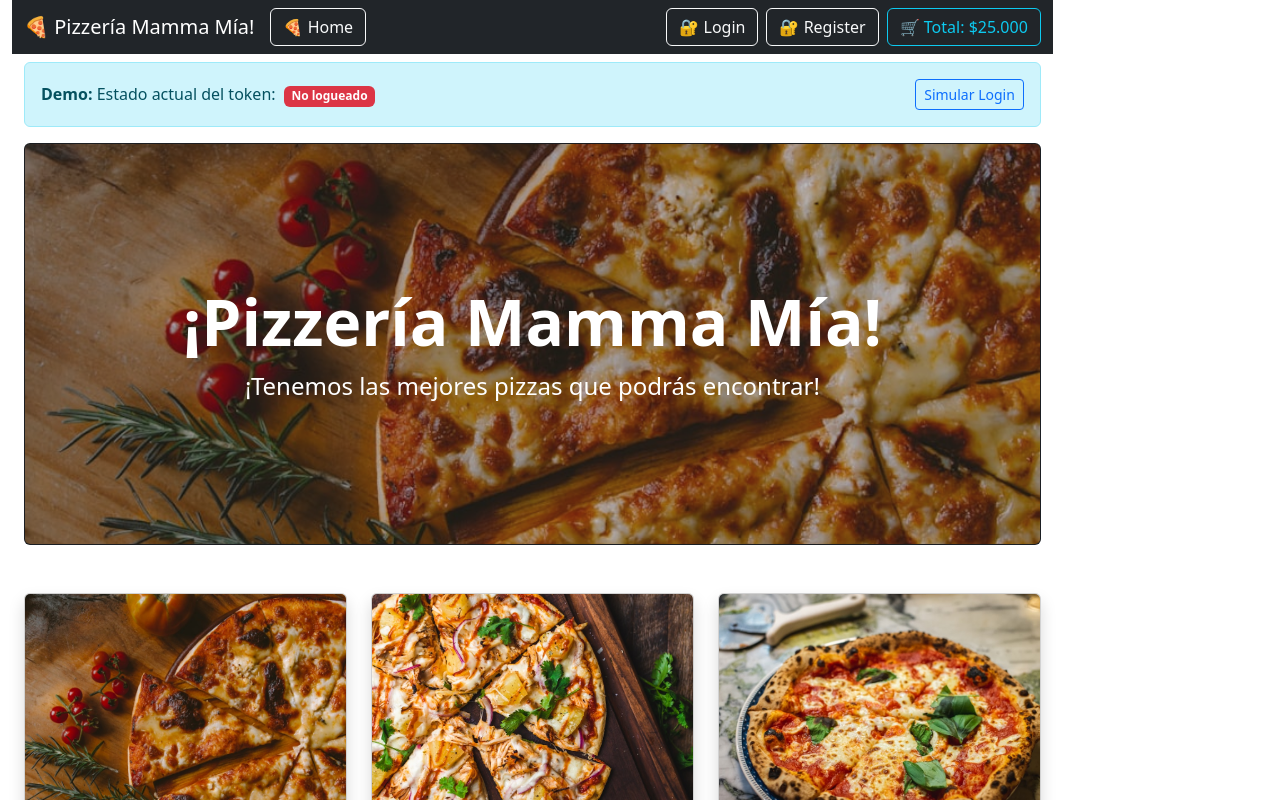
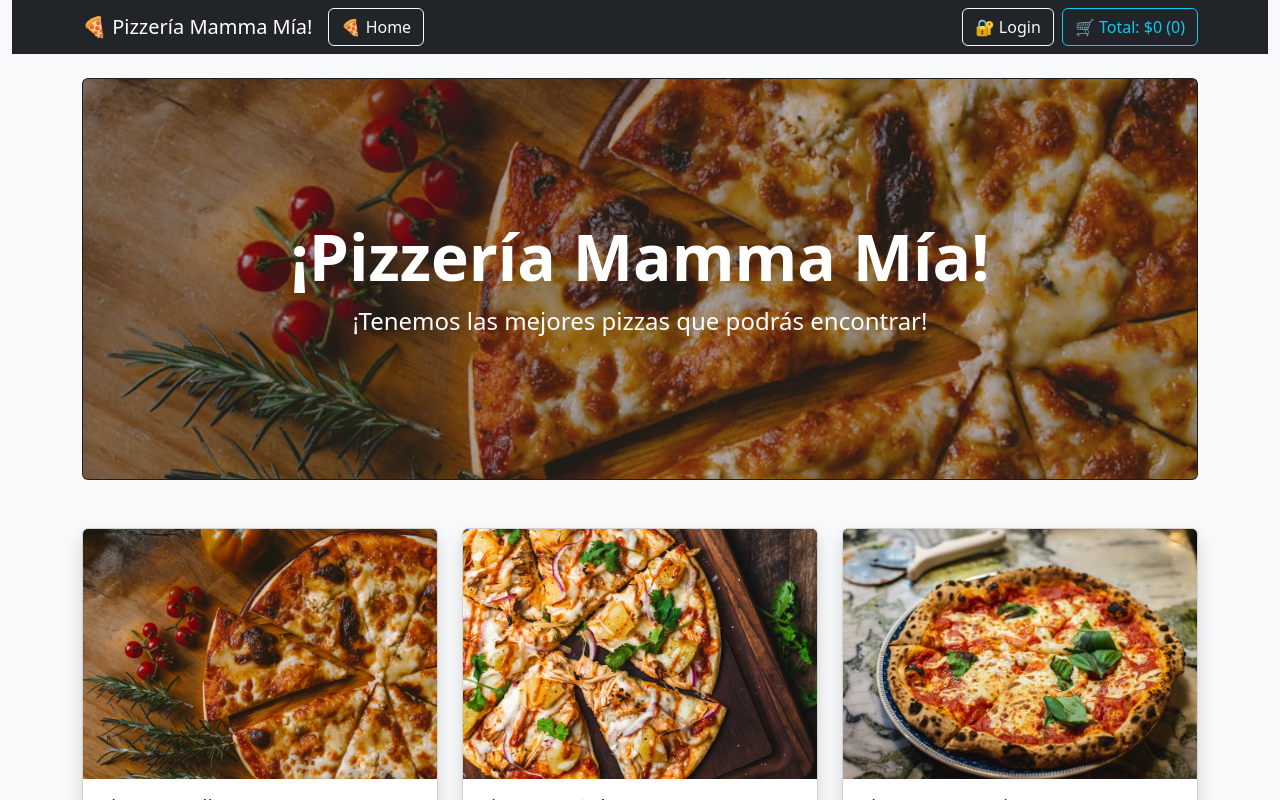
Before and after one commit to juliMAB/Hito-1---Pizzeria-Mamma-Mia, a React (Vite) app: page / in a window 1280 px wide. Shown: the top 800 px of the page. Built offline with nearby package versions, Linux system fonts and the light colour scheme.

Commit message:
feat: carrito funcional, datos de pizzas y limpieza del proyecto

```diff
--- a/src/App.css
+++ /dev/null
@@ -1,42 +0,0 @@
-#root {
-  max-width: 1280px;
-  margin: 0 auto;
-  padding: 2rem;
-  text-align: center;
-}
-
-.logo {
-  height: 6em;
-  padding: 1.5em;
-  will-change: filter;
-  transition: filter 300ms;
-}
-.logo:hover {
-  filter: drop-shadow(0 0 2em #646cffaa);
-}
-.logo.react:hover {
-  filter: drop-shadow(0 0 2em #61dafbaa);
-}
-
-@keyframes logo-spin {
-  from {
-    transform: rotate(0deg);
-  }
-  to {
-    transform: rotate(360deg);
-  }
-}
-
-@media (prefers-reduced-motion: no-preference) {
-  a:nth-of-type(2) .logo {
-    animation: logo-spin infinite 20s linear;
-  }
-}
-
-.card {
-  padding: 2em;
-}
-
-.read-the-docs {
-  color: #888;
-}
--- a/src/App.jsx
+++ b/src/App.jsx
@@ -1,10 +1,23 @@
+import { useState } from 'react'
 import { Navbar, Home, Footer } from './components'
 
 function App() {
+  const [cart, setCart] = useState([])
+
+  const addToCart = (pizza) => {
+    setCart([...cart, pizza])
+  }
+
+  const clearCart = () => {
+    setCart([])
+  }
+
+  const total = cart.reduce((sum, pizza) => sum + pizza.price, 0)
+
   return (
     <div className="container-fluid">
-      <Navbar />
-      <Home />
+      <Navbar total={total} cartCount={cart.length} onClearCart={clearCart} />
+      <Home onAdd={addToCart} />
       <Footer />
     </div>
   )
--- a/src/components/CardPizza.jsx
+++ b/src/components/CardPizza.jsx
@@ -1,22 +1,23 @@
 import { formatPrice } from '../utils/formatters'
 
-const CardPizza = ({ name, price, ingredients, img }) => {
+const CardPizza = ({ pizza, onAdd }) => {
+  const { name, price, ingredients, img } = pizza
+
   return (
     <div className="col-md-4 mb-4">
       <div className="card h-100 shadow">
         <img
           src={img}
-          className="card-img-top"
+          className="card-img-top pizza-img"
           alt={name}
-          style={{height: '250px', objectFit: 'cover'}}
         />
         <div className="card-body d-flex flex-column">
           <h5 className="card-title border-bottom pb-2">Pizza {name}</h5>
           <div className="mb-3">
             <h6 className="text-muted mb-2">🍕 Ingredientes:</h6>
             <ul className="list-unstyled">
-              {ingredients.map((ingredient, index) => (
-                <li key={index} className="text-capitalize">
+              {ingredients.map((ingredient) => (
+                <li key={ingredient} className="text-capitalize">
                   <small>• {ingredient}</small>
                 </li>
               ))}
@@ -29,10 +30,14 @@ const CardPizza = ({ name, price, ingredients, img }) => {
               </h4>
             </div>
             <div className="d-flex gap-2 mt-3">
-              <button className="btn btn-outline-dark btn-sm flex-fill">
+              <button type="button" className="btn btn-outline-dark btn-sm flex-fill">
                 👀 Ver Más
               </button>
-              <button className="btn btn-dark btn-sm flex-fill">
+              <button
+                type="button"
+                className="btn btn-dark btn-sm flex-fill"
+                onClick={() => onAdd(pizza)}
+              >
                 🛒 Añadir
               </button>
             </div>
--- a/src/components/Home.jsx
+++ b/src/components/Home.jsx
@@ -1,9 +1,7 @@
 import CardPizza from './CardPizza'
-import pizzaNapolitana from '../assets/pizza-napolitana.jpg'
-import pizzaEspanola from '../assets/pizza-espanola.jpg'
-import pizzaPepperoni from '../assets/pizza-pepperoni.jpg'
+import pizzas from '../data/pizzas'
 
-const Home = () => {
+const Home = ({ onAdd }) => {
   return (
     <div className="container">
       {/* Banner */}
@@ -11,10 +9,9 @@ const Home = () => {
         <div className="col-12">
           <div className="card bg-dark text-white">
             <img
-              src={pizzaNapolitana}
-              className="card-img"
+              src={pizzas[0].img}
+              className="card-img banner-img"
               alt="Pizza"
-              style={{height: '400px', objectFit: 'cover', opacity: '0.7'}}
             />
             <div className="card-img-overlay d-flex align-items-center justify-content-center">
               <div className="text-center">
@@ -28,24 +25,13 @@ const Home = () => {
 
       {/* Pizzas Grid */}
       <div className="row">
-        <CardPizza
-          name="Napolitana"
-          price={5950}
-          ingredients={["mozzarella", "tomates", "jamón", "orégano"]}
-          img={pizzaNapolitana}
-        />
-        <CardPizza
-          name="Española"
-          price={6950}
-          ingredients={["mozzarella", "gorgonzola", "parmesano", "provolone"]}
-          img={pizzaEspanola}
-        />
-        <CardPizza
-          name="Pepperoni"
-          price={6950}
-          ingredients={["mozzarella", "pepperoni", "orégano"]}
-          img={pizzaPepperoni}
-        />
+        {pizzas.map((pizza) => (
+          <CardPizza
+            key={pizza.id}
+            pizza={pizza}
+            onAdd={onAdd}
+          />
+        ))}
       </div>
     </div>
   )
--- a/src/components/Navbar.jsx
+++ b/src/components/Navbar.jsx
@@ -1,17 +1,15 @@
 import { useState } from 'react'
 import { formatPrice } from '../utils/formatters'
 
-const Navbar = () => {
-  const total = 25000;
-  const [token, setToken] = useState(false);
+const Navbar = ({ total, cartCount, onClearCart }) => {
+  const [token, setToken] = useState(false)
 
-  const toggleToken = () => {
-    setToken(!token);
-  };
+  const handleAuthClick = () => {
+    setToken(!token)
+  }
 
   return (
-    <>
-      <nav className="navbar navbar-expand-lg navbar-dark bg-dark">
+    <nav className="navbar navbar-expand-lg navbar-dark bg-dark mb-4">
       <div className="container">
         {/* Brand */}
         <span className="navbar-brand mb-0 h1">🍕 Pizzería Mamma Mía!</span>
@@ -29,7 +27,7 @@ const Navbar = () => {
         {/* Navigation items */}
         <div className="collapse navbar-collapse" id="navbarNav">
           <div className="navbar-nav me-auto">
-              <button className="btn btn-outline-light me-2">
+            <button type="button" className="btn btn-outline-light me-2">
               🍕 Home
             </button>
           </div>
@@ -38,49 +36,44 @@ const Navbar = () => {
           <div className="navbar-nav">
             {token ? (
               <>
-                  <button className="btn btn-outline-light me-2">
+                <button type="button" className="btn btn-outline-light me-2">
                   🔓 Profile
                 </button>
-                  <button className="btn btn-outline-light me-2">
+                <button
+                  type="button"
+                  className="btn btn-outline-light me-2"
+                  onClick={handleAuthClick}
+                >
                   🔒 Logout
                 </button>
               </>
             ) : (
-                <>
-                  <button className="btn btn-outline-light me-2">
+              <button
+                type="button"
+                className="btn btn-outline-light me-2"
+                onClick={handleAuthClick}
+              >
                 🔐 Login
               </button>
-                  <button className="btn btn-outline-light me-2">
-                    🔐 Register
+            )}
+            <div className="d-flex align-items-center gap-2">
+              <button type="button" className="btn btn-outline-info">
+                🛒 Total: {formatPrice(total)} ({cartCount})
               </button>
-                </>
+              {cartCount > 0 && (
+                <button
+                  type="button"
+                  className="btn btn-outline-danger btn-sm"
+                  onClick={onClearCart}
+                >
+                  Vaciar
+                </button>
               )}
-              <button className="btn btn-outline-info">
-                🛒 Total: {formatPrice(total)}
-              </button>
+            </div>
           </div>
         </div>
       </div>
     </nav>
-
-      {/* Demo button to toggle token state */}
-      <div className="container mt-2 mb-3">
-        <div className="alert alert-info d-flex justify-content-between align-items-center">
-          <span>
-            <strong>Demo:</strong> Estado actual del token:
-            <span className={`badge ${token ? 'bg-success' : 'bg-danger'} ms-2`}>
-              {token ? 'Logueado' : 'No logueado'}
-            </span>
-          </span>
-          <button
-            className="btn btn-sm btn-outline-primary"
-            onClick={toggleToken}
-          >
-            {token ? 'Simular Logout' : 'Simular Login'}
-          </button>
-        </div>
-      </div>
-    </>
   )
 }
 
--- /dev/null
+++ b/src/data/pizzas.js
@@ -0,0 +1,29 @@
+import pizzaNapolitana from '../assets/pizza-napolitana.jpg'
+import pizzaEspanola from '../assets/pizza-espanola.jpg'
+import pizzaPepperoni from '../assets/pizza-pepperoni.jpg'
+
+const pizzas = [
+  {
+    id: 1,
+    name: 'Napolitana',
+    price: 5950,
+    ingredients: ['mozzarella', 'tomates', 'jamón', 'orégano'],
+    img: pizzaNapolitana,
+  },
+  {
+    id: 2,
+    name: 'Española',
+    price: 6950,
+    ingredients: ['mozzarella', 'gorgonzola', 'parmesano', 'provolone'],
+    img: pizzaEspanola,
+  },
+  {
+    id: 3,
+    name: 'Pepperoni',
+    price: 6950,
+    ingredients: ['mozzarella', 'pepperoni', 'orégano'],
+    img: pizzaPepperoni,
+  },
+]
+
+export default pizzas
--- a/src/index.css
+++ b/src/index.css
@@ -2,69 +2,24 @@
   font-family: Inter, system-ui, Avenir, Helvetica, Arial, sans-serif;
   line-height: 1.5;
   font-weight: 400;
-
-  color-scheme: light dark;
-  color: rgba(255, 255, 255, 0.87);
-  background-color: #242424;
-
-  font-synthesis: none;
-  text-rendering: optimizeLegibility;
   -webkit-font-smoothing: antialiased;
   -moz-osx-font-smoothing: grayscale;
-  -webkit-text-size-adjust: 100%;
-}
-
-a {
-  font-weight: 500;
-  color: #646cff;
-  text-decoration: inherit;
-}
-a:hover {
-  color: #535bf2;
 }
 
 body {
   margin: 0;
-  display: flex;
-  place-items: center;
   min-width: 320px;
   min-height: 100vh;
+  background-color: #f8f9fa;
 }
 
-h1 {
-  font-size: 3.2em;
-  line-height: 1.1;
+.banner-img {
+  height: 400px;
+  object-fit: cover;
+  opacity: 0.7;
 }
 
-button {
-  border-radius: 8px;
-  border: 1px solid transparent;
-  padding: 0.6em 1.2em;
-  font-size: 1em;
-  font-weight: 500;
-  font-family: inherit;
-  background-color: #1a1a1a;
-  color: inherit;
-  cursor: pointer;
-  transition: border-color 0.25s;
+.pizza-img {
+  height: 250px;
+  object-fit: cover;
 }
-button:hover {
-  border-color: #646cff;
-}
-button:focus,
-button:focus-visible {
-  outline: 4px auto -webkit-focus-ring-color;
-}
-
-@media (prefers-color-scheme: light) {
-  :root {
-    color: #213547;
-    background-color: #ffffff;
-  }
-  a:hover {
-    color: #747bff;
-  }
-  button {
-    background-color: #f9f9f9;
-  }
-}
```
Also changed, not shown: .eslintrc.cjs, 1 other file (tests, documents, lock files or other folders). Lines whose indentation alone changed are shown as unchanged.
